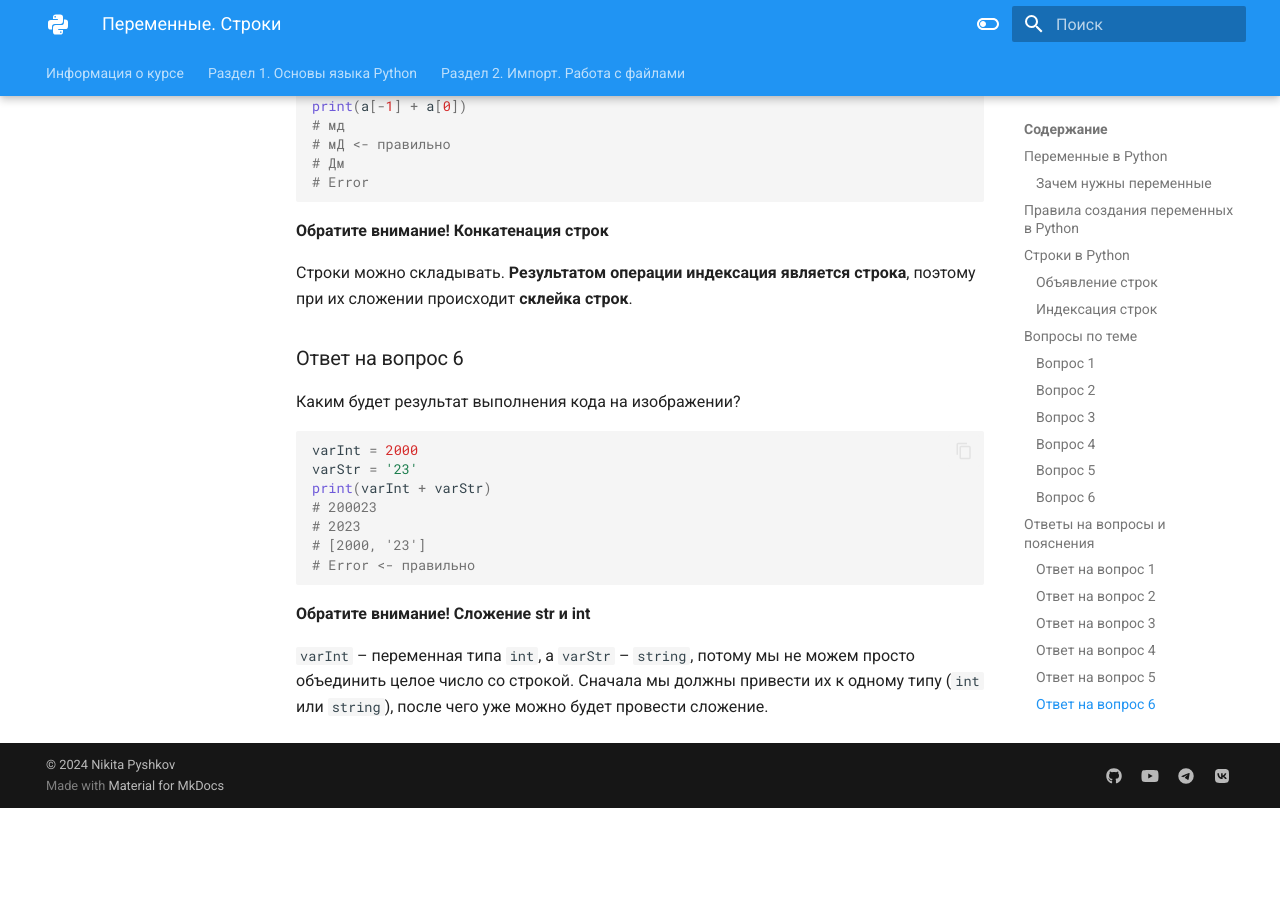
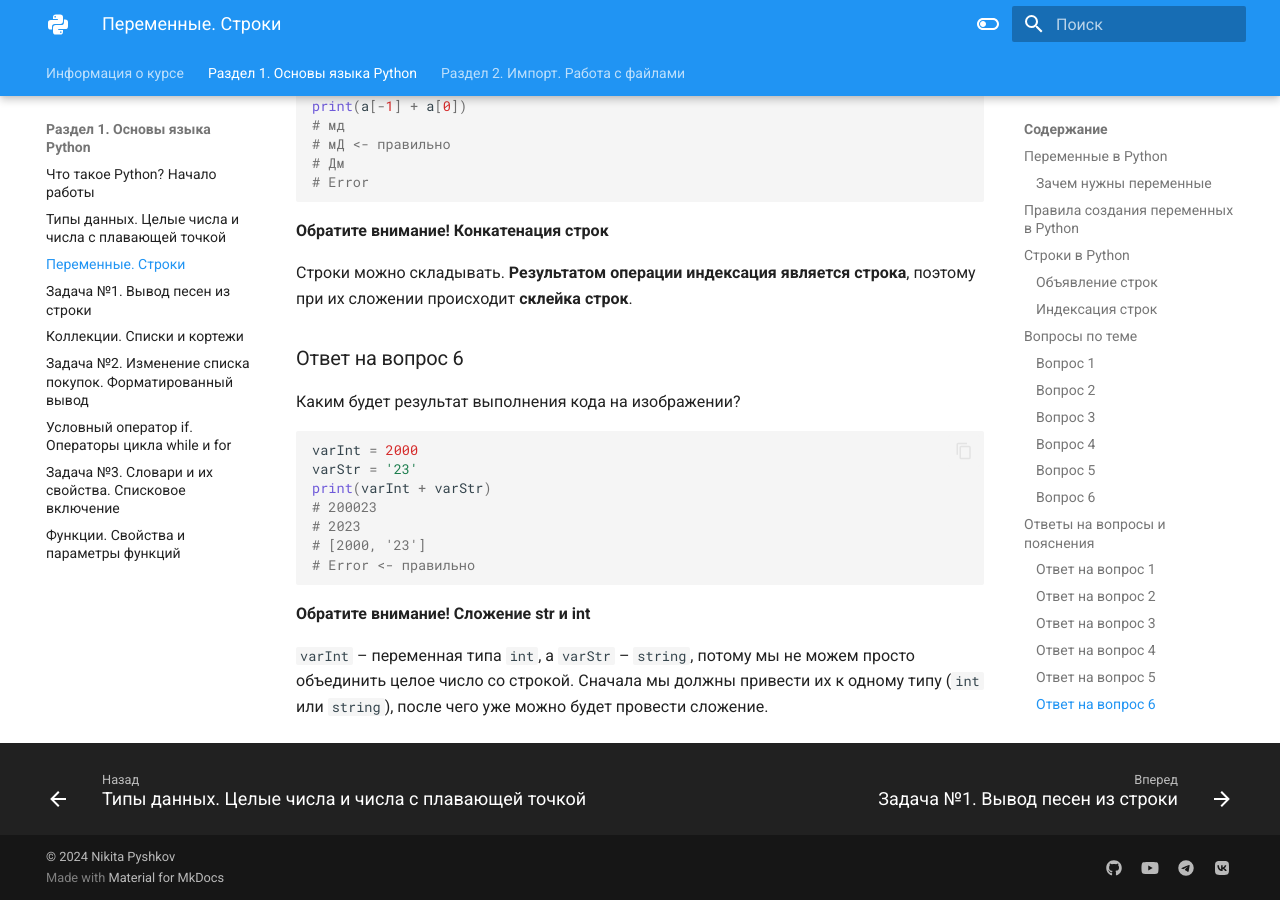
Before and after one commit to pyshkovni/python_base, an MkDocs documentation site: the page built from docs/markdown/part_1/vars_and_str.md, in a window 1280 px wide and 900 px high, scrolled down 8558 px. Built offline with MkDocs 1.6.1 and Material for MkDocs 9.7.7, drawn with Linux system fonts in a browser that asks for light colours; before the commit the page ends 9366 px from its top, so only the background shows below that; part of the change alters nothing that is shown.

```diff
--- a/mkdocs.yml
+++ b/mkdocs.yml
@@ -2,7 +2,7 @@ site_name: Python base
 site_description: курс по основам языка Python для вузов
 
 
-docs_dir: docs
+docs_dir: docs/markdown
 theme:
   name: material
   icon:
```
